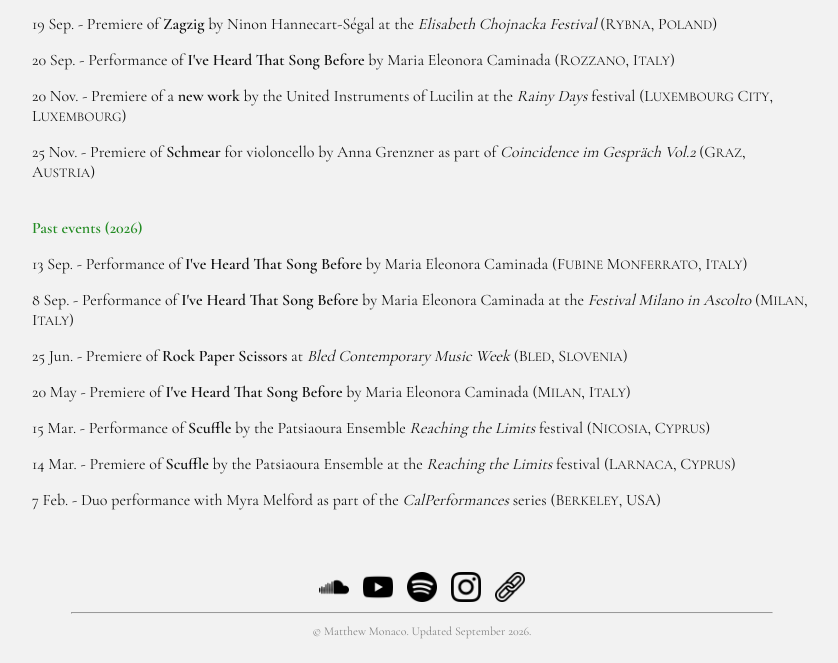
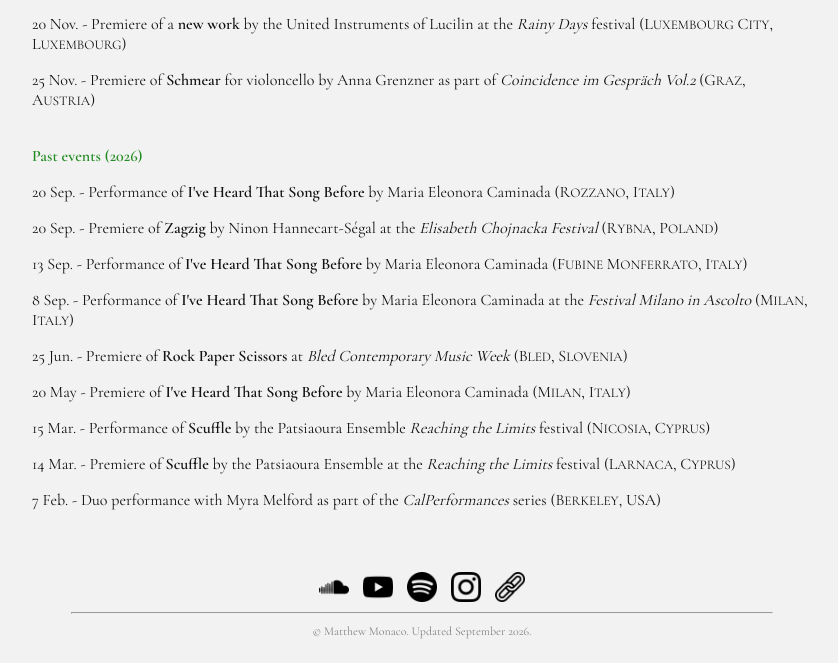
Before and after one commit to matthew-monaco/matthew-monaco.github.io, a Jekyll site: the page built from index.md, in a window 1280 px wide. Shown: the part 503-1166 px from the top of the page, without its empty margins (218-1056 px from the left). Built offline with Jekyll 4.4.1, drawn with Linux system fonts in a browser that asks for light colours.

Commit message:
Update index.md

```diff
--- a/index.md
+++ b/index.md
@@ -83,14 +83,14 @@ positionPopups();
 
 <span class="green-bold">Upcoming events</span>
 
-<p>19 Sep. -  Premiere of <strong>Zagzig</strong> by Ninon Hannecart-Ségal at the <em>Elisabeth Chojnacka Festival</em> (R<small>YBNA</small>, P<small>OLAND</small>)</p>
-<p>20 Sep. - Performance of <strong>I've Heard That Song Before</strong> by Maria Eleonora Caminada (R<small>OZZANO</small>, I<small>TALY</small>)</p>
 <p>20 Nov. - Premiere of a <strong>new work</strong> by the United Instruments of Lucilin at the <em>Rainy Days</em> festival (L<small>UXEMBOURG</small> C<small>ITY</small>, L<small>UXEMBOURG</small>)</p>
 <p>25 Nov. - Premiere of <strong>Schmear</strong> for violoncello by Anna Grenzner as part of <em>Coincidence im Gespräch Vol.2</em> (G<small>RAZ</small>, A<small>USTRIA</small>)</p>
 
 <br>
 <span class="green-bold">Past events (2026)</span>
 
+<p>20 Sep. - Performance of <strong>I've Heard That Song Before</strong> by Maria Eleonora Caminada (R<small>OZZANO</small>, I<small>TALY</small>)</p>
+<p>20 Sep. -  Premiere of <strong>Zagzig</strong> by Ninon Hannecart-Ségal at the <em>Elisabeth Chojnacka Festival</em> (R<small>YBNA</small>, P<small>OLAND</small>)</p>
 <p>13 Sep. - Performance of <strong>I've Heard That Song Before</strong> by Maria Eleonora Caminada (F<small>UBINE</small> M<small>ONFERRATO</small>, I<small>TALY</small>)</p>
 <p>8 Sep. - Performance of <strong>I've Heard That Song Before</strong> by Maria Eleonora Caminada at the <em>Festival Milano in Ascolto</em> (M<small>ILAN</small>, I<small>TALY</small>)</p>
 <p>25 Jun. - Premiere of <strong>Rock Paper Scissors</strong> at <em>Bled Contemporary Music Week</em> (B<small>LED</small>, S<small>LOVENIA</small>)</p>
```
